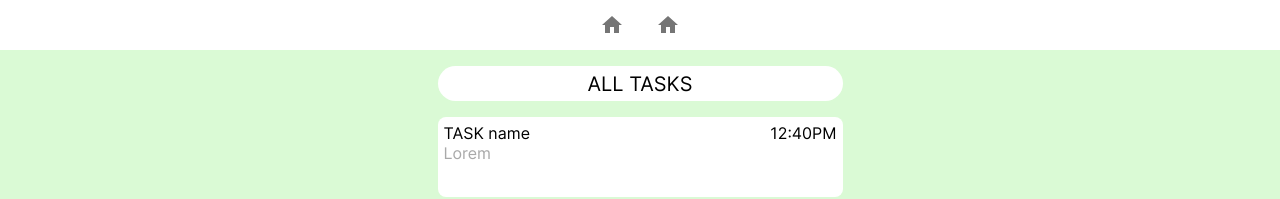
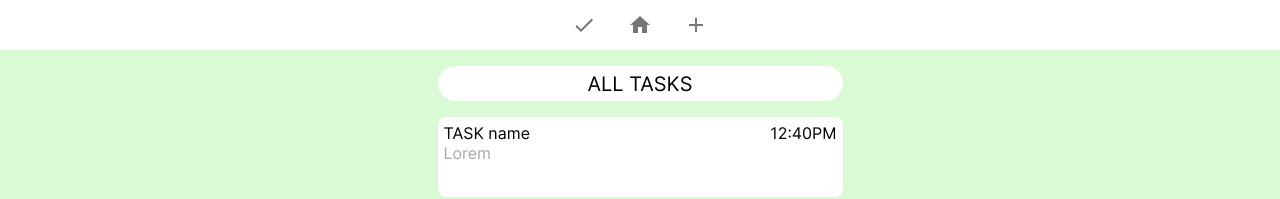
Before and after one commit to Sigma-UP/Totalizator, a React (Create React App) app: page /all in a window 1280 px wide. Shown: the top 199 px of the page. Built offline with nearby package versions, Linux system fonts and the light colour scheme.

Commit message:
added the ability to change children component (icon)

```diff
--- a/src/components/Header/HeaderItem/index.jsx
+++ b/src/components/Header/HeaderItem/index.jsx
@@ -1,10 +1,11 @@
 import { IconButton } from "@mui/material";
-import { HomeIcon } from "../../Icons";
 import { Link } from "react-router-dom";
 
+
 const HeaderItem = (props) => {
-    return(
-      <Link to={props.path}>
+  const { path, children } = props;
+  return(
+      <Link to={path}>
           <IconButton
           sx={{
           minWidth: 0,
@@ -13,7 +14,7 @@ const HeaderItem = (props) => {
           width: '40px',
           margin: '8px',
           }}>
-            <HomeIcon />
+            {children}
           </IconButton>
         </Link>
     )
--- a/src/components/Header/index.jsx
+++ b/src/components/Header/index.jsx
@@ -1,3 +1,6 @@
+import HomeIcon from '@mui/icons-material/Home';
+import AddIcon from '@mui/icons-material/Add';
+import DoneIcon from '@mui/icons-material/Done';
 import HeaderItem from "./HeaderItem";
 import "./index.css"
 
@@ -5,8 +8,15 @@ import "./index.css"
 const Header = () =>{
     return(
         <div className='headerContainer'>
-            <HeaderItem path="/all"/>
-            <HeaderItem path="/new"/>
+            <HeaderItem path="/new">
+                <DoneIcon/>
+            </HeaderItem>
+            <HeaderItem path="/all">
+                <HomeIcon/>
+            </HeaderItem>
+            <HeaderItem path="/new">
+                <AddIcon/>
+            </HeaderItem>
         </div>
     )
 }
```
